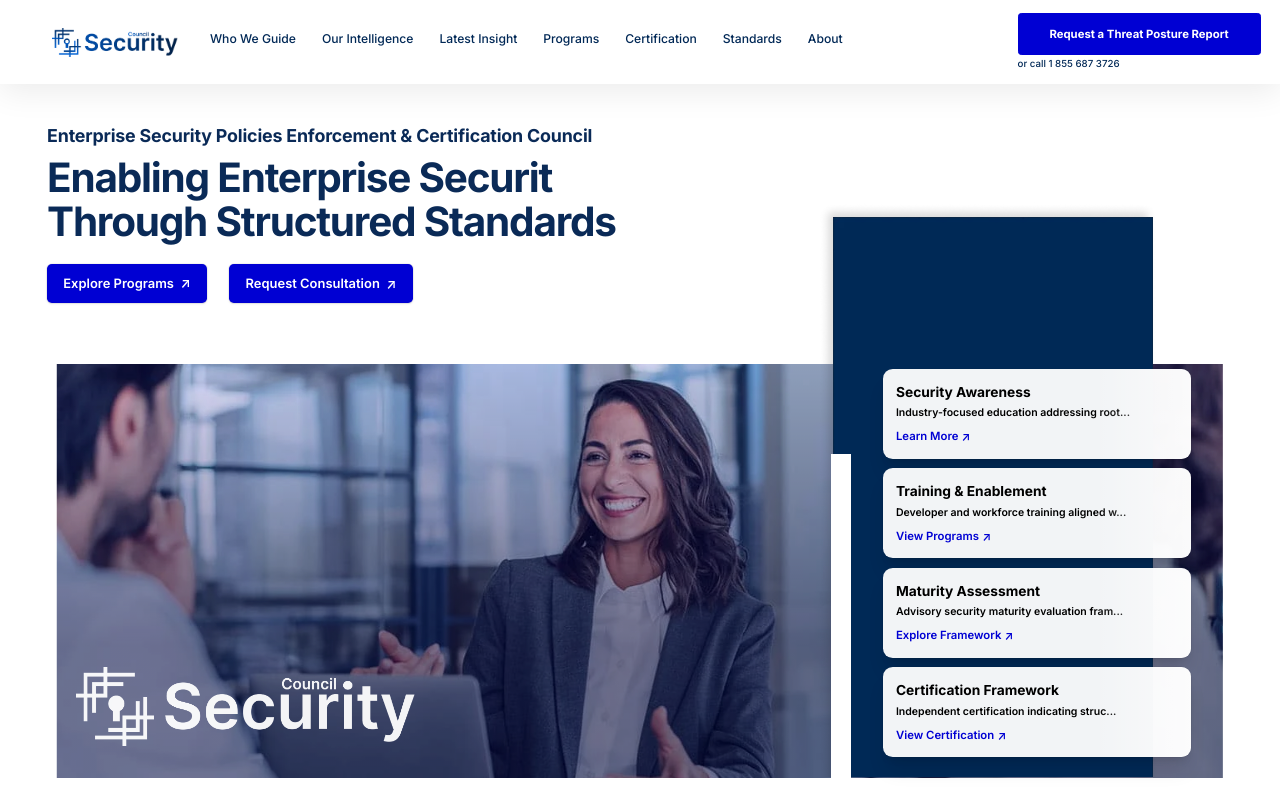
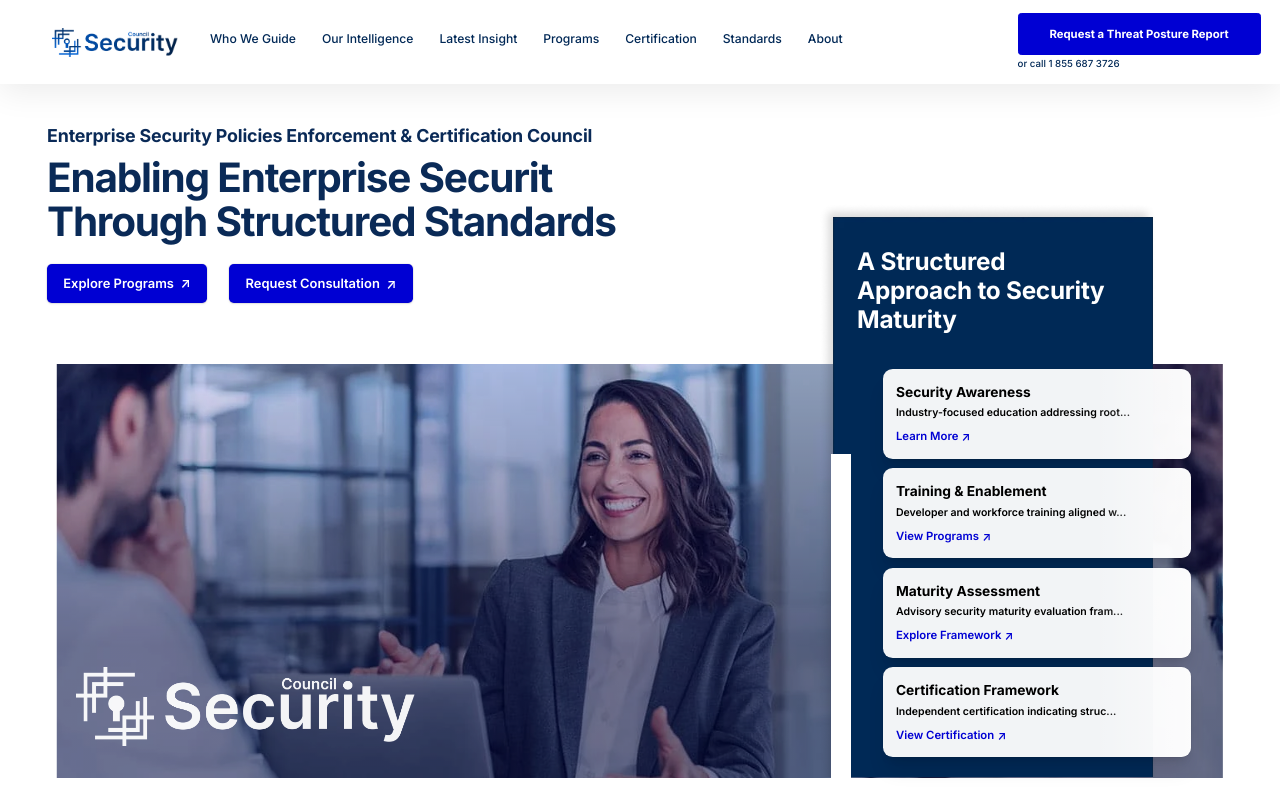
Before and after one commit to FlivoA/SC-Stage-X, a React (Vite) app: page / in a window 1280 px wide. Shown: the top 800 px of the page. Built offline with nearby package versions, Linux system fonts and the light colour scheme; grey boxes are pictures that could not be loaded.

Commit message:
uncomment home headings

```diff
--- a/src/components/Home.tsx
+++ b/src/components/Home.tsx
@@ -122,7 +122,7 @@ const Home: React.FC = () => (
                                 {/* A Structured Approach to Security Maturity */}
                             </h2>
                             <p className="mt-3 text-lg text-white/80">
-                                {/* Security readiness requires more than reactive controls. Security Council provides a structured, advisory-led framework designed to improve awareness, enable capability, and validate preparedness. */}
+                                Security readiness requires more than reactive controls. Security Council provides a structured, advisory-led framework designed to improve awareness, enable capability, and validate preparedness.
                             </p>
                             <div className="mt-6 flex flex-col gap-4">
                                 {heroCards.map((card) => (
@@ -164,7 +164,7 @@ const Home: React.FC = () => (
                                 <div className="relative inline-block group max-w-[420px]">
 
                                     <h2 className="text-white text-[30px] leading-[1.2] font-extrabold tracking-[-0.01em] cursor-pointer">
-                                        {/* A Structured Approach to Security Maturity */}
+                                        A Structured Approach to Security Maturity
                                     </h2>
 
                                     <p className="absolute bottom-full mb-3 left-1/2 -translate-x-1/2 w-[320px] p-4 rounded-lg shadow-xl bg-blue-600 text-black text-[13px] opacity-0 scale-95 transition-all duration-300 group-hover:opacity-100 group-hover:scale-100 pointer-events-none ">
```
Also changed, not shown: 3 other files (tests, documents, lock files or other folders).
